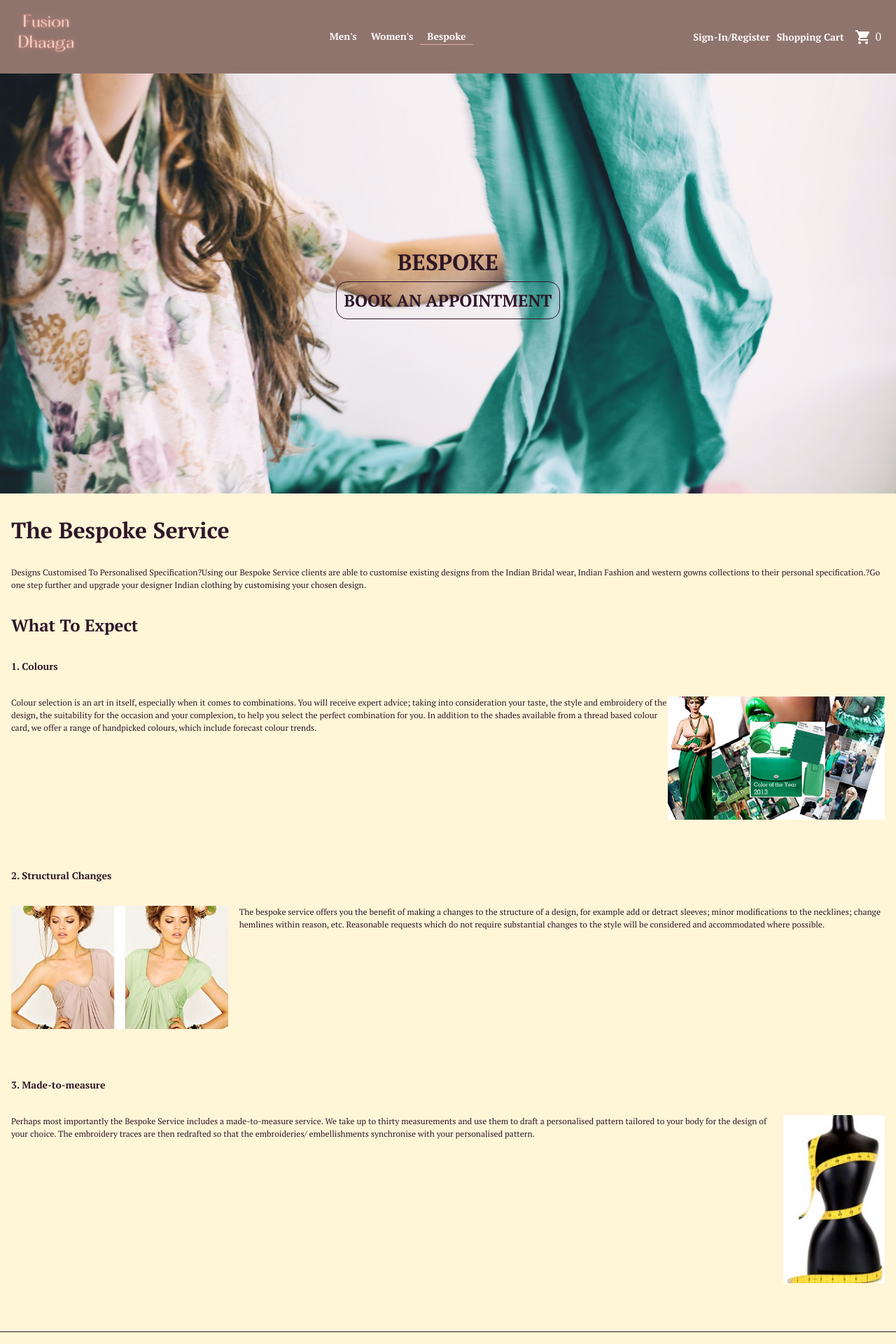
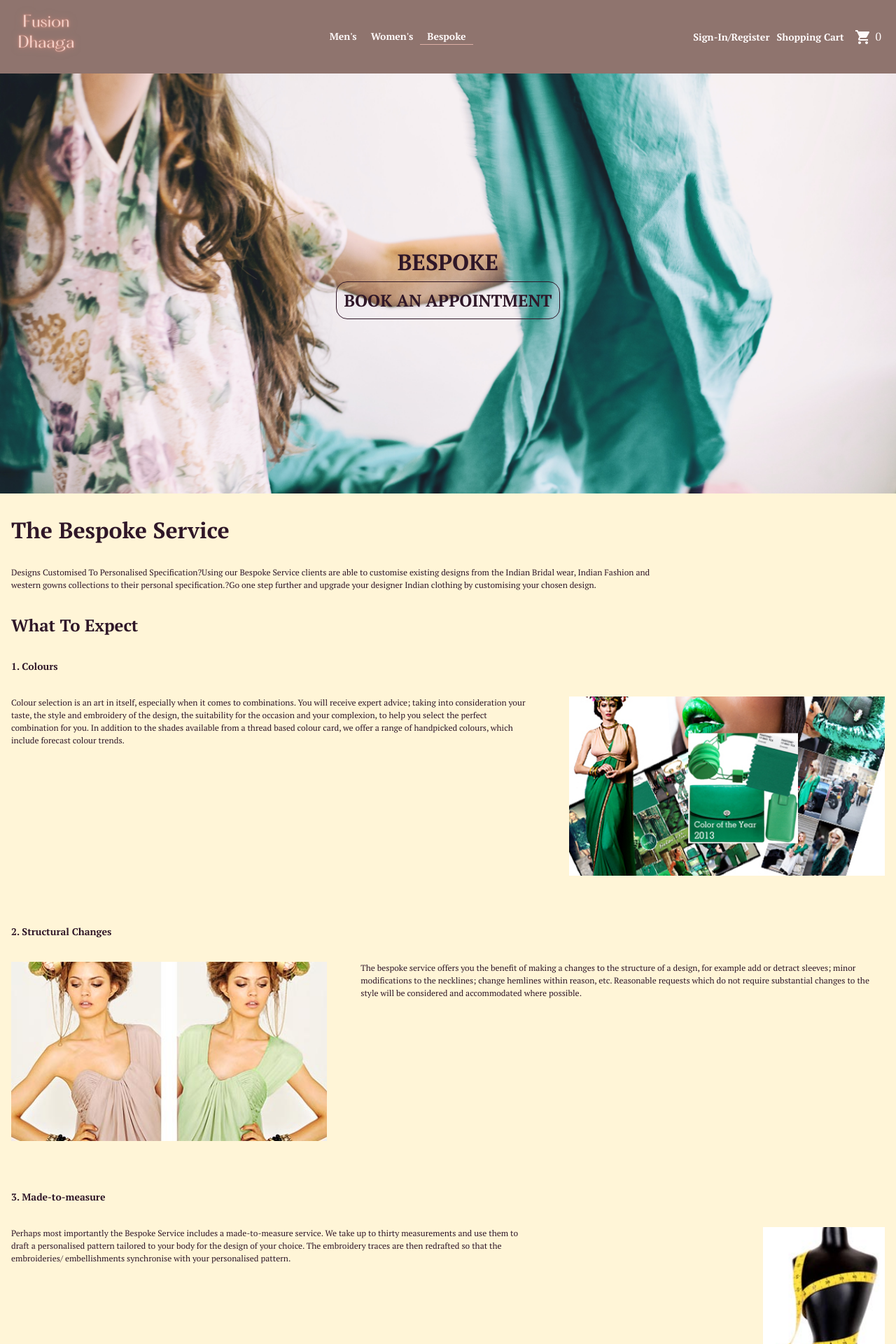
Before and after one commit to sahils091/fusion-dhaaga-v3, a React (Create React App) app in the folder client/: page /bespoke in a window 1280 px wide. Shown: the top 1920 px of the page at 70% size. Built offline with nearby package versions, Linux system fonts and the light colour scheme; no server answers.

Commit message:
Final Commit Phase-one

```diff
--- a/client/src/components/Bespoke/Bespoke.scss
+++ b/client/src/components/Bespoke/Bespoke.scss
@@ -49,6 +49,9 @@
 
   &__blurb-text {
     margin-bottom: 2rem;
+    @include desktop {
+      width: 75%;
+    }
   }
 
   &__blurb-title {
@@ -79,6 +82,9 @@
     @include tablet {
       margin-left: 1rem;
     }
+    @include desktop {
+      width: 60%;
+    }
   }
   &__options-blurb--first {
     margin-left: 0;
@@ -86,9 +92,16 @@
   &__options-img {
     height: 11rem;
     margin-bottom: 2rem;
+    @include desktop {
+      height: 16rem;
+    }
   }
+
   &__options--image-last {
     height: 15rem;
+    @include desktop {
+      height: 18rem;
+    }
   }
 
   &__form-container {
```
